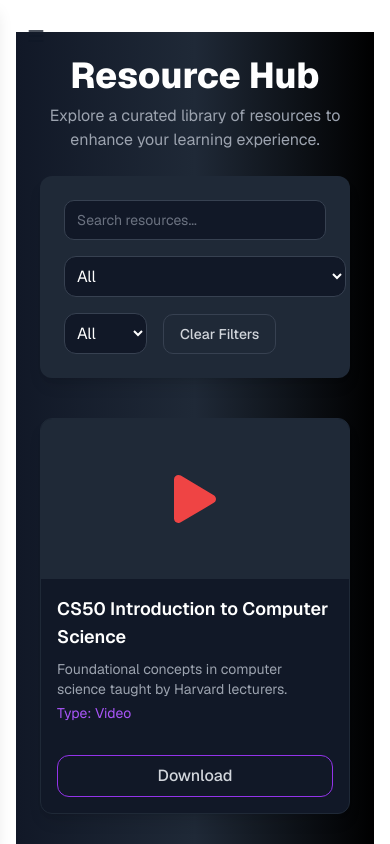
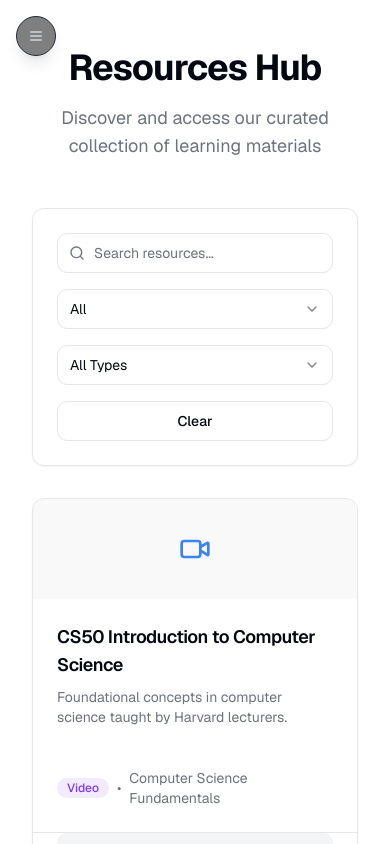
Before and after one commit to kalebalebachew/hu-devs, a Next.js app: page /student/resourceHub in a window 390 px wide. Built offline with nearby package versions, Linux system fonts and the light colour scheme.

Commit message:
feat: redesign for the student dashboard also

```diff
--- a/src/app/student/components/SidebarNav.jsx
+++ b/src/app/student/components/SidebarNav.jsx
@@ -3,72 +3,49 @@
 import React, { useState } from "react";
 import Link from "next/link";
 import { usePathname } from "next/navigation";
-import { LogOut, Search, Menu, X } from "lucide-react";
+import { motion, AnimatePresence } from "framer-motion";
+import { LogOut, Search, Menu, X, ChevronRight } from 'lucide-react';
 import { Button } from "@/components/ui/button";
 import { Input } from "@/components/ui/input";
 import { ScrollArea } from "@/components/ui/scroll-area";
 
 export default function SidebarNavigation({ navItems, onLogout, isLoading }) {
-  const [isSidebarOpen, setIsSidebarOpen] = useState(false);
+  const [isMobileSidebarOpen, setIsMobileSidebarOpen] = useState(false);
   const [searchQuery, setSearchQuery] = useState("");
   const pathname = usePathname();
 
-  const toggleSidebar = () => setIsSidebarOpen(!isSidebarOpen);
+  const toggleMobileSidebar = () => setIsMobileSidebarOpen(!isMobileSidebarOpen);
 
   const filteredNavItems = navItems.filter((item) =>
     item.title.toLowerCase().includes(searchQuery.toLowerCase())
   );
 
-  return (
-    <div>
-      <div className="lg:hidden fixed top-4 left-4 z-50">
-        <Button
-          variant="ghost"
-          size="icon"
-          className="text-gray-900 dark:text-white"
-          onClick={toggleSidebar}
-          aria-label="Toggle sidebar"
-        >
-          {isSidebarOpen ? <X className="h-5 w-5" /> : <Menu className="h-5 w-5" />}
-        </Button>
-      </div>
-
-      <div
-        className={`fixed inset-y-0 left-0 z-40 w-64 bg-gray-900 text-white shadow-lg transition-transform duration-300 ${
-          isSidebarOpen ? "translate-x-0" : "-translate-x-full"
-        } lg:translate-x-0 lg:static`}
-      >
-        <div className="border-b border-gray-700 p-4">
+  const sidebarContent = (
+    <div className="flex flex-col h-full">
+      <div className="border-b border-gray-800 p-6">
         <div className="flex items-center justify-between">
           <Link href="/" className="flex items-center space-x-3">
             <div
-                className="h-10 w-10 rounded-full bg-purple-600 flex items-center justify-center"
+              className="relative h-10 w-10 rounded-lg bg-gradient-to-br from-gray-900 to-gray-800 flex items-center justify-center overflow-hidden group"
               aria-hidden="true"
             >
-                <span className="text-white font-bold text-lg">S</span>
+              <span className="relative z-10 text-white font-bold text-lg">S</span>
+              <div className="absolute inset-0 bg-gradient-to-br from-blue-500 to-purple-600 opacity-0 group-hover:opacity-10 transition-opacity duration-300" />
             </div>
-              <span className="font-semibold text-lg text-white">
+            <span className="font-semibold text-lg text-gray-100">
               Student Dashboard
             </span>
           </Link>
-            <Button
-              variant="ghost"
-              size="icon"
-              className="lg:hidden text-white"
-              onClick={toggleSidebar}
-            >
-              <X className="h-5 w-5" />
-            </Button>
         </div>
-          <div className="mt-4 relative">
+        <div className="mt-6 relative">
           <Search
-              className="absolute left-2 top-2.5 h-4 w-4 text-gray-400"
+            className="absolute left-3 top-1/2 -translate-y-1/2 h-4 w-4 text-gray-500"
             aria-hidden="true"
           />
           <Input
             type="search"
-              placeholder="Search..."
-              className="pl-9 bg-gray-800 text-white placeholder-gray-400 border-gray-700 rounded-md focus:ring-2 focus:ring-purple-500"
+            placeholder="Search navigation..."
+            className="pl-10 bg-gray-900 border-gray-700 text-gray-300 rounded-lg focus:ring-2 focus:ring-blue-500 focus:border-blue-500"
             value={searchQuery}
             onChange={(e) => setSearchQuery(e.target.value)}
             aria-label="Search navigation items"
@@ -76,47 +53,106 @@
         </div>
       </div>
 
-        <ScrollArea className="h-[calc(100vh-13rem)] px-2">
-          <nav>
+      <ScrollArea className="flex-grow px-3">
+        <nav className="space-y-1 py-3">
           {filteredNavItems.map((item) => (
             <Link
               key={item.title}
               href={item.url}
-                className={`flex items-center gap-4 py-2 px-4 rounded-md transition-all duration-200 hover:bg-gray-800 hover:text-purple-400 ${
-                  pathname === item.url ? "bg-gray-800 text-purple-400" : ""
+              className={`group flex items-center gap-3 py-2 px-3 rounded-lg transition-all duration-200 hover:bg-gray-800 ${
+                pathname === item.url
+                  ? "bg-gray-800 text-white"
+                  : "text-gray-400 hover:text-white"
               }`}
               aria-current={pathname === item.url ? "page" : undefined}
             >
               {item.icon &&
                 React.createElement(item.icon, {
-                    className: "h-5 w-5 text-purple-400",
+                  className: `h-4 w-4 ${
+                    pathname === item.url
+                      ? "text-white"
+                      : "text-gray-500 group-hover:text-white"
+                  }`,
                   "aria-hidden": "true",
                 })}
-                <span className="text-white">{item.title}</span>
+              <span className="text-sm font-medium">{item.title}</span>
+              {pathname === item.url && (
+                <ChevronRight className="ml-auto h-4 w-4 text-white" />
+              )}
             </Link>
           ))}
         </nav>
       </ScrollArea>
 
-        <div className="border-t border-gray-700 p-4">
+      <div className="border-t border-gray-800 p-4">
         <Button
           variant="ghost"
-            className="w-full justify-start text-gray-400 hover:bg-gray-800 hover:text-red-500 transition-all duration-200"
+          className="w-full justify-start text-gray-400 hover:text-red-400 hover:bg-gray-800 transition-all duration-200"
           onClick={onLogout}
           disabled={isLoading}
         >
-            <LogOut className="mr-2 h-5 w-5" aria-hidden="true" />
+          <LogOut className="mr-2 h-4 w-4" aria-hidden="true" />
+          <span className="text-sm font-medium">
             {isLoading ? "Logging out..." : "Logout"}
+          </span>
         </Button>
       </div>
     </div>
+  );
 
-      {isSidebarOpen && (
-        <div
-          className="fixed inset-0 z-30 bg-black bg-opacity-50 lg:hidden"
-          onClick={toggleSidebar}
+  return (
+    <>
+      <a href="#main-content" className="sr-only focus:not-sr-only focus:absolute focus:top-4 focus:left-4 bg-blue-600 text-white p-2 rounded-md z-50">
+        Skip to main content
+      </a>
+
+      <Button
+        variant="ghost"
+        size="icon"
+        className="fixed top-4 left-4 z-50 lg:hidden bg-black/50 backdrop-blur-lg border border-gray-800 shadow-lg rounded-full w-10 h-10"
+        onClick={toggleMobileSidebar}
+        aria-label="Toggle sidebar"
+      >
+        <AnimatePresence mode="wait">
+          <motion.div
+            key={isMobileSidebarOpen ? "close" : "open"}
+            initial={{ opacity: 0, rotate: -180 }}
+            animate={{ opacity: 1, rotate: 0 }}
+            exit={{ opacity: 0, rotate: 180 }}
+            transition={{ duration: 0.2 }}
+          >
+            {isMobileSidebarOpen ? <X className="h-4 w-4 text-gray-300" /> : <Menu className="h-4 w-4 text-gray-300" />}
+          </motion.div>
+        </AnimatePresence>
+      </Button>
+
+      <div className="hidden lg:block  inset-y-0 left-0 z-40 w-72 bg-black/80 backdrop-blur-lg border-r border-gray-800 shadow-lg">
+        {sidebarContent}
+      </div>
+
+      <AnimatePresence>
+        {isMobileSidebarOpen && (
+          <>
+            <motion.div
+              initial={{ opacity: 0 }}
+              animate={{ opacity: 1 }}
+              exit={{ opacity: 0 }}
+              transition={{ duration: 0.2 }}
+              className="fixed inset-0 z-30 bg-black/50 backdrop-blur-sm lg:hidden"
+              onClick={toggleMobileSidebar}
             />
+            <motion.div
+              initial={{ x: "-100%" }}
+              animate={{ x: 0 }}
+              exit={{ x: "-100%" }}
+              transition={{ type: "spring", stiffness: 300, damping: 30 }}
+              className="fixed inset-y-0 left-0 z-40 w-72 bg-black/80 backdrop-blur-lg border-r border-gray-800 shadow-lg lg:hidden"
+            >
+              {sidebarContent}
+            </motion.div>
+          </>
         )}
-    </div>
+      </AnimatePresence>
+    </>
   );
 }
--- a/src/app/student/projectSubmission/page.jsx
+++ b/src/app/student/projectSubmission/page.jsx
@@ -88,8 +88,8 @@
       <div className="container mx-auto max-w-4xl">
         <div className="space-y-6 text-center mb-6">
           <Rocket className="h-12 w-12 mx-auto text-primary animate-bounce" />
-          <h1 className="text-4xl font-bold tracking-tight">
-            Submit Your Project
+          <h1 className="text-4xl sm:text-5xl md:text-4xl font-extrabold text-center text-transparent bg-clip-text bg-gradient-to-r from-gray-200 via-gray-100 to-gray-300">
+            Submit your project
           </h1>
           <p className="text-lg text-muted-foreground max-w-2xl mx-auto">
             Share your amazing project with our developer community.
@@ -192,7 +192,7 @@
                 <Button
                   type="submit"
                   size="lg"
-                  className="w-full md:w-auto group border border-purple-600 bg-transparent"
+                  className="w-full md:w-auto group border border-gray-500 bg-transparent"
                 >
                   Submit Project
                   <Rocket className="ml-2 h-4 w-4 group-hover:animate-bounce" />
--- a/src/app/student/resourceHub/page.jsx
+++ b/src/app/student/resourceHub/page.jsx
@@ -1,8 +1,11 @@
 "use client";
+
 import React, { useState, useEffect } from "react";
 import { Input } from "@/components/ui/input";
 import { Button } from "@/components/ui/button";
-import { FaPlay, FaFilePdf, FaFilePowerpoint, FaExternalLinkAlt } from "react-icons/fa";
+import { Card, CardContent, CardFooter, CardHeader } from "@/components/ui/card";
+import { Select, SelectContent, SelectItem, SelectTrigger, SelectValue } from "@/components/ui/select";
+import { FileText, Video, PresentationFile, Link2, Search } from "lucide-react";
 
 const resourcesData = require("../../../../public/data/resources.json");
 
@@ -34,109 +37,138 @@
   });
 
   const renderThumbnail = (fileType) => {
+    const iconClass = "w-8 h-8";
     switch (fileType) {
       case "Video":
-        return <FaPlay className="text-red-500 w-12 h-12" />;
+        return <Video className={`${iconClass} text-blue-500`} />;
       case "Slides":
-        return <FaFilePowerpoint className="text-blue-500 w-12 h-12" />;
+        return <PresentationFile className={`${iconClass} text-blue-500`} />;
       case "PDF":
-        return <FaFilePdf className="text-yellow-500 w-12 h-12" />;
+        return <FileText className={`${iconClass} text-blue-500`} />;
       case "Link":
-        return <FaExternalLinkAlt className="text-green-500 w-12 h-12" />;
+        return <Link2 className={`${iconClass} text-blue-500`} />;
       default:
-        return <div className="bg-gray-700 text-white w-full h-full flex items-center justify-center">No Thumbnail</div>;
+        return <FileText className={`${iconClass} text-blue-500`} />;
     }
   };
 
   return (
-    <div className="min-h-screen bg-gradient-to-r from-gray-900 via-gray-800 to-black text-white">
-      <header className="py-6">
-        <div className="container mx-auto px-4 text-center">
-          <h1 className="text-4xl font-extrabold">Resource Hub</h1>
-          <p className="text-gray-400 mt-2">
-            Explore a curated library of resources to enhance your learning experience.
+    <div className="min-h-screen bg-background">
+      <div className="container px-4 py-4 mx-auto max-w-7xl">
+        <div className="text-center mb-12">
+          <h1 className="text-4xl font-bold tracking-tight">
+            Resources Hub
+          </h1>
+          <p className="mt-4 text-lg text-muted-foreground">
+            Discover and access our curated collection of learning materials
           </p>
         </div>
-      </header>
-      <main className="container mx-auto px-6 space-y-10">
-        <div className="bg-gray-800 rounded-lg p-6 shadow-lg">
-          <div className="flex flex-wrap items-center gap-4">
+
+        <Card className="mb-8">
+          <CardContent className="p-6">
+            <div className="flex flex-col md:flex-row gap-4">
+              <div className="relative flex-1">
+                <Search className="absolute left-3 top-3 h-4 w-4 text-muted-foreground" />
                 <Input
                   type="search"
                   placeholder="Search resources..."
-              className="flex-1 bg-gray-900 text-white border-gray-700"
+                  className="pl-9"
                   value={filters.searchTerm}
                   onChange={(e) => setFilters({ ...filters, searchTerm: e.target.value })}
                 />
-            <select
-              className="bg-gray-900 text-white border border-gray-700 p-2 rounded-lg"
+              </div>
+              <Select
                 value={filters.selectedCategory}
-              onChange={(e) => setFilters({ ...filters, selectedCategory: e.target.value })}
+                onValueChange={(value) => setFilters({ ...filters, selectedCategory: value })}
               >
+                <SelectTrigger className="w-full md:w-[180px]">
+                  <SelectValue placeholder="Category" />
+                </SelectTrigger>
+                <SelectContent>
                   {uniqueCategories.map((category) => (
-                <option key={category} value={category}>
+                    <SelectItem key={category} value={category}>
                       {category}
-                </option>
+                    </SelectItem>
                   ))}
-            </select>
-            <select
-              className="bg-gray-900 text-white border border-gray-700 p-2 rounded-lg"
+                </SelectContent>
+              </Select>
+              <Select
                 value={filters.selectedType}
-              onChange={(e) => setFilters({ ...filters, selectedType: e.target.value })}
+                onValueChange={(value) => setFilters({ ...filters, selectedType: value })}
               >
-              <option value="All">All</option>
-              <option value="PDF">PDF</option>
-              <option value="Video">Video</option>
-              <option value="Slides">Slides</option>
-              <option value="Link">Link</option>
-            </select>
+                <SelectTrigger className="w-full md:w-[180px]">
+                  <SelectValue placeholder="Type" />
+                </SelectTrigger>
+                <SelectContent>
+                  <SelectItem value="All">All Types</SelectItem>
+                  <SelectItem value="PDF">PDF</SelectItem>
+                  <SelectItem value="Video">Video</SelectItem>
+                  <SelectItem value="Slides">Slides</SelectItem>
+                  <SelectItem value="Link">Link</SelectItem>
+                </SelectContent>
+              </Select>
               <Button
+                variant="outline"
                 onClick={clearFilters}
-              className="text-gray-300 border border-gray-700 bg-transparent hover:bg-gray-700 hover:text-white"
+                className="md:w-[120px]"
               >
-              Clear Filters
+                Clear
               </Button>
             </div>
-        </div>
+          </CardContent>
+        </Card>
 
-        <div className="grid gap-8 md:grid-cols-2 lg:grid-cols-4">
         {filteredResources.length > 0 ? (
-            filteredResources.map((resource) => (
-              <div
+          <div className="grid gap-6 sm:grid-cols-2 lg:grid-cols-3 xl:grid-cols-4">
+            {filteredResources.map((resource) => (
+              <Card
                 key={resource.id}
-                className="bg-gray-900 border border-gray-800 rounded-lg shadow-lg overflow-hidden flex flex-col justify-between transform hover:scale-105 transition-transform duration-200"
+                className="overflow-hidden hover:shadow-lg transition-shadow flex flex-col h-[400px]"
               >
-                <div className="relative h-40 bg-gray-800 flex items-center justify-center">
+                <CardHeader className="p-6 bg-muted/50 flex items-center justify-center h-[100px] shrink-0">
                   {renderThumbnail(resource.fileType)}
-                </div>
-                <div className="p-4 flex-grow">
-                  <h2 className="text-lg font-semibold text-white line-clamp-2">
+                </CardHeader>
+                <CardContent className="p-6 flex-1 flex flex-col">
+                  <h3 className="font-semibold tracking-tight mb-2 text-lg line-clamp-2 h-[56px]">
                     {resource.title}
-                  </h2>
-                  <p className="text-sm text-gray-400 mt-2 line-clamp-3">
+                  </h3>
+                  <p className="text-sm text-muted-foreground line-clamp-3 mb-3 flex-1">
                     {resource.description}
                   </p>
-                  <p className="text-sm text-purple-500 mt-1">Type: {resource.fileType}</p>
+                  <div className="flex items-center gap-2 text-sm mt-auto">
+                    <span className="inline-flex items-center px-2.5 py-0.5 rounded-full text-xs font-medium bg-primary/10 text-primary">
+                      {resource.fileType}
+                    </span>
+                    <span className="text-muted-foreground">•</span>
+                    <span className="text-muted-foreground">{resource.category}</span>
                   </div>
-                <div className="p-4">
+                </CardContent>
+                <CardFooter className="p-6 pt-0 mt-auto border-t">
+                  <Button
+                    asChild
+                    className="w-full"
+                    variant="secondary"
+                  >
                     <a
                       href={resource.link}
                       target="_blank"
                       rel="noopener noreferrer"
-                    className="block w-full text-center border border-purple-600 bg-transparent text-gray-300 hover:bg-gray-700 hover:text-white font-medium py-2 rounded-lg"
                     >
-                    {resource.fileType === "Link" ? "Visit" : "Download"}
+                      {resource.fileType === "Link" ? "Visit Resource" : "Download"}
                     </a>
+                  </Button>
+                </CardFooter>
+              </Card>
+            ))}
           </div>
-              </div>
-            ))
         ) : (
-            <p className="text-center text-gray-500 col-span-full">
+          <Card className="p-12 text-center">
+            <p className="text-muted-foreground">
               No resources match your search criteria.
             </p>
+          </Card>
         )}
       </div>
-      </main>
     </div>
   );
 }
```
Also changed, not shown: src/app/student/components/Welcome.jsx (+54 -37 lines), src/app/student/courseCatalog/page.jsx (+44 -38 lines). Lines whose indentation alone changed are shown as unchanged.
